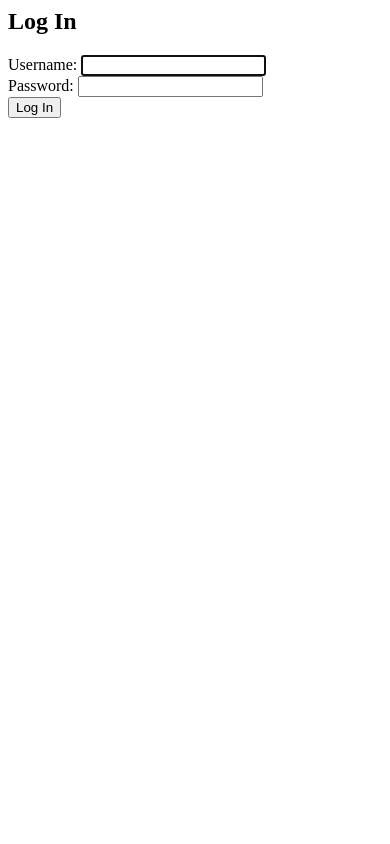
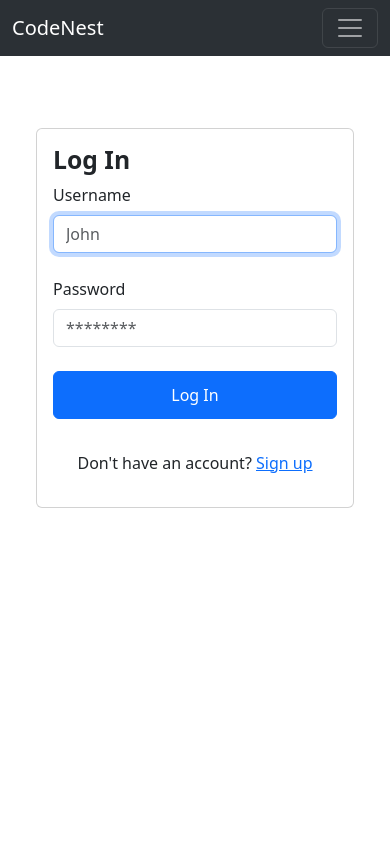
Before and after one commit to robko23/CodeNest, a Django app: page /accounts/login/ in a window 390 px wide. Run offline with Django 5.2, Linux system fonts and the light colour scheme; some libraries are stand-ins or nearby versions.

Commit message:
feat: register, login UI, logout, issue migration, empty state UI

```diff
--- a/code-nest/settings/_base.py
+++ b/code-nest/settings/_base.py
@@ -166,3 +166,4 @@ LOGGING = {
 }
 
 LOGIN_REDIRECT_URL = "/"
+LOGOUT_REDIRECT_URL="/accounts/login"
--- a/code-nest/urls.py
+++ b/code-nest/urls.py
@@ -20,8 +20,11 @@ from django.contrib import admin
 from django.urls import include
 from django.urls import path
 
+from core import views
+
 urlpatterns = [
                   path('admin/', admin.site.urls),
                   path("accounts/", include("django.contrib.auth.urls")),
+                  path("accounts/register", views.register, name="register"),
                   path("", include('core.urls'))
               ] + static(settings.STATIC_URL, document_root=settings.STATIC_ROOT)
--- a/core/templates/base.html
+++ b/core/templates/base.html
@@ -15,9 +15,9 @@
     <link href="https://cdn.jsdelivr.net/npm/bootstrap@5.3.3/dist/css/bootstrap.min.css" rel="stylesheet" integrity="sha384-QWTKZyjpPEjISv5WaRU9OFeRpok6YctnYmDr5pNlyT2bRjXh0JMhjY6hW+ALEwIH" crossorigin="anonymous">
     <link rel="stylesheet" href="https://cdn.jsdelivr.net/npm/bootstrap-icons@1.11.3/font/bootstrap-icons.min.css">
 </head>
-<body hx-boost="true">
+<body hx-boost="true" class="min-vh-100 ">
     {% include 'fragments/global/navbar.html' %}
-    <div class="container-fluid p-4">
+    <div class="container-fluid h-100 p-4">
         {% block content %}
 
         {% endblock %}
@@ -27,7 +27,8 @@
     <script>
         document.addEventListener("htmx:confirm", (e) => {
             if (!e.detail.question) { // if no question, just proceed
-                e.detail.issueRequest(true);
+                e.detail.issueRequest(true)
+                return
             }
 
             e.preventDefault()
--- a/core/templates/fragments/global/navbar.html
+++ b/core/templates/fragments/global/navbar.html
@@ -9,11 +9,13 @@
             <li class="nav-item">
                 <a class="nav-link active" aria-current="page" href="/">Home</a>
             </li>
-
         </ul>
-        <span class="navbar-text">
-          Navbar text with an inline element
-        </span>
+          {% if user.is_authenticated %}
+            <form action="{% url 'logout' %}" method="post">
+                {% csrf_token %}
+                <button type="submit" class="btn btn-primary">Logout <i class="bi bi-box-arrow-right"></i></button>
+            </form>
+          {% endif %}
         </div>
     </div>
   </nav>
--- a/core/templates/fragments/home/repo-list.html
+++ b/core/templates/fragments/home/repo-list.html
@@ -6,7 +6,7 @@
             <i class="bi bi-plus-circle-fill"></i> New repository
         </a>
     </div>
-    <ul class="list-group">
+    <ul class="list-group list-unstyled">
         {% for repo in repos %}
             <li class="list-group-item d-flex align-items-center justify-content-between">
                 <a class="fs-5" href="{% url 'repo_detail' namespace=repo.owner.username slug=repo.slug %}">
@@ -28,6 +28,8 @@
                     </button>
                 </form>
             </li>
+        {% empty %}
+            <li>You have no repositories, <a href="{% url 'new_repo' %}">create one!</a></li>
         {% endfor %}
     </ul>
 
--- a/core/templates/fragments/home/ssh_keys.html
+++ b/core/templates/fragments/home/ssh_keys.html
@@ -6,7 +6,7 @@
             <i class="bi bi-plus-circle-fill"></i> New ssh key
         </a>
     </div>
-    <ul class="list-group">
+    <ul class="list-group list-unstyled">
         {% for ssh_key in ssh_keys %}
             <li class="list-group-item d-flex align-items-center justify-content-between">
                 {{ ssh_key.name }} ( {{ ssh_key.fingerprint }} )
@@ -25,6 +25,8 @@
                     </button>
                 </form>
             </li>
+        {% empty %}
+            <li>You have no SSH keys, <a href="{% url 'new_ssh_key' %}">add one!</a></li>
         {% endfor %}
     </ul>
 
--- a/templates/registration/login.html
+++ b/templates/registration/login.html
@@ -1,6 +1,52 @@
-<h2>Log In</h2>
-<form method="post">
-  {% csrf_token %}
-  {{ form }}
-  <button type="submit">Log In</button>
-</form>
+{% extends "base.html" %}
+
+{% block content %}
+  <div class="container mt-5 col-md-12 col-lg-6">
+    <div class="card">
+      <div class="card-body">
+        <h2 class="fw-bold">Log In</h2>
+        <form method="post">
+          {% csrf_token %}
+          <div class="d-flex flex-column align-items-center gap-4">
+
+            <div class="d-flex flex-column w-100">
+              <label for="id_username" class="form-label">Username</label>
+              <input
+                class="form-control"
+                type="text"
+                name="username"
+                autocapitalize="none"
+                autocomplete="username"
+                maxlength="150"
+                id="id_username"
+                placeholder="John"
+                autofocus
+                required
+              />
+            </div>
+
+            <div class="d-flex flex-column w-100">
+              <label for="id_password" class="form-label">Password</label>
+              <input
+                class="form-control"
+                type="password"
+                name="password"
+                autocapitalize="none"
+                autocomplete="current-password"
+                maxlength="150"
+                id="id_password"
+                placeholder="********"
+                autofocus
+                required
+              />
+            </div>
+
+            <button type="submit" class="btn btn-primary w-100" style="height: 48px;">Log In</button>
+
+            <p class="mt-2">Don't have an account? <a href="{% url 'register' %}">Sign up</a></p>
+          </div>
+        </form>
+      </div>
+    </div>
+  </div>
+{% endblock %}
```
Also changed, not shown: core/forms.py (+22 -0 lines), core/templates/register.html (added, +35 -0 lines), core/views.py (+21 -1 lines), core/migrations/0004_issue_issuecomment_snippet_snippetfile_wikipage.py (added). Lines whose indentation alone changed are shown as unchanged.
